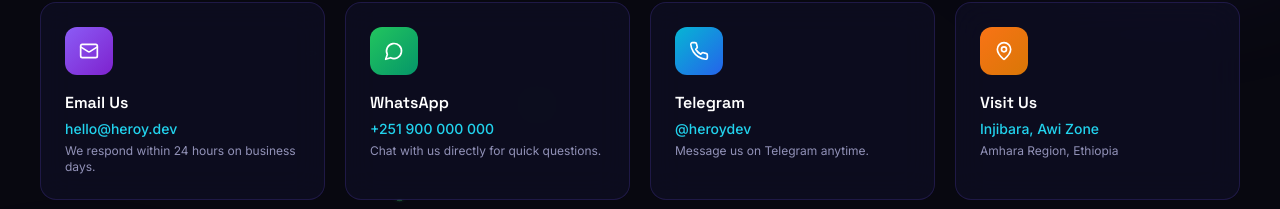
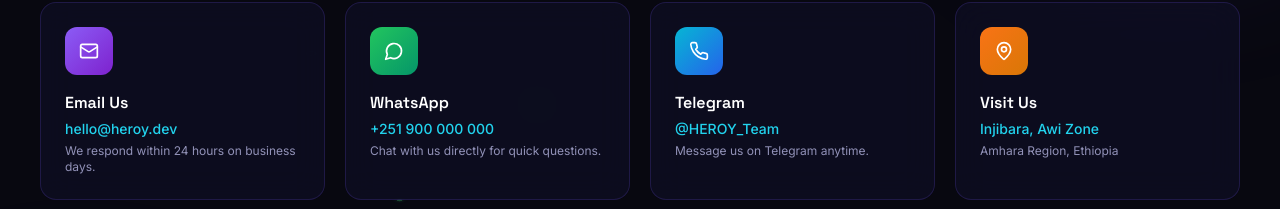
Before and after one commit to Yetemare-Yibeltal/HEROY-Digital-marketing-Website, a Next.js app in the folder frontend/: page /contact in a window 1280 px wide. Shown: the part 357-566 px from the top of the page. Built offline with nearby package versions, Linux system fonts and the light colour scheme; no server answers.

Commit message:
use centralized apiUrl helper and fix wrong telegram handle found here too

```diff
--- a/frontend/src/app/contact/page.tsx
+++ b/frontend/src/app/contact/page.tsx
@@ -13,6 +13,7 @@ import {
   CheckCircle2,
   AlertCircle,
 } from "lucide-react";
+import { apiUrl } from "@/lib/config";
 import TypewriterText from "@/components/ui/TypewriterText";
 
 const contactMethods = [
@@ -37,11 +38,11 @@ const contactMethods = [
   {
     icon: Phone,
     title: "Telegram",
-    value: "@heroydev",
+    value: "@HEROY_Team",
     description: "Message us on Telegram anytime.",
     gradient: "from-cyan-500 to-blue-600",
     glow: "rgba(34,211,238,0.3)",
-    href: "https://t.me/heroydev",
+    href: "https://t.me/HEROY_Team",
   },
   {
     icon: MapPin,
@@ -94,7 +95,7 @@ export default function ContactPage() {
 
     try {
       const response = await fetch(
-        `${process.env.NEXT_PUBLIC_API_URL}/api/contact`,
+        apiUrl("/api/contact"),
         {
           method: "POST",
           headers: { "Content-Type": "application/json" },
```
